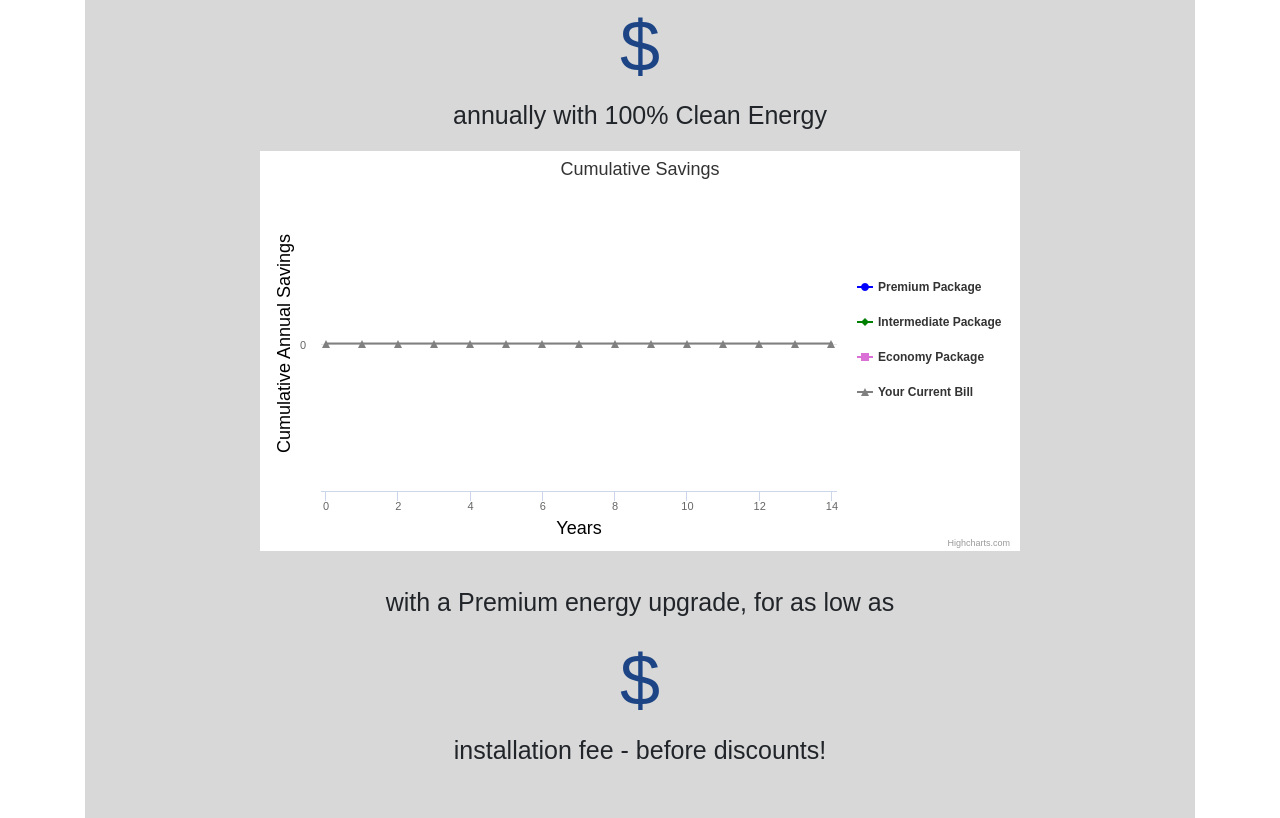
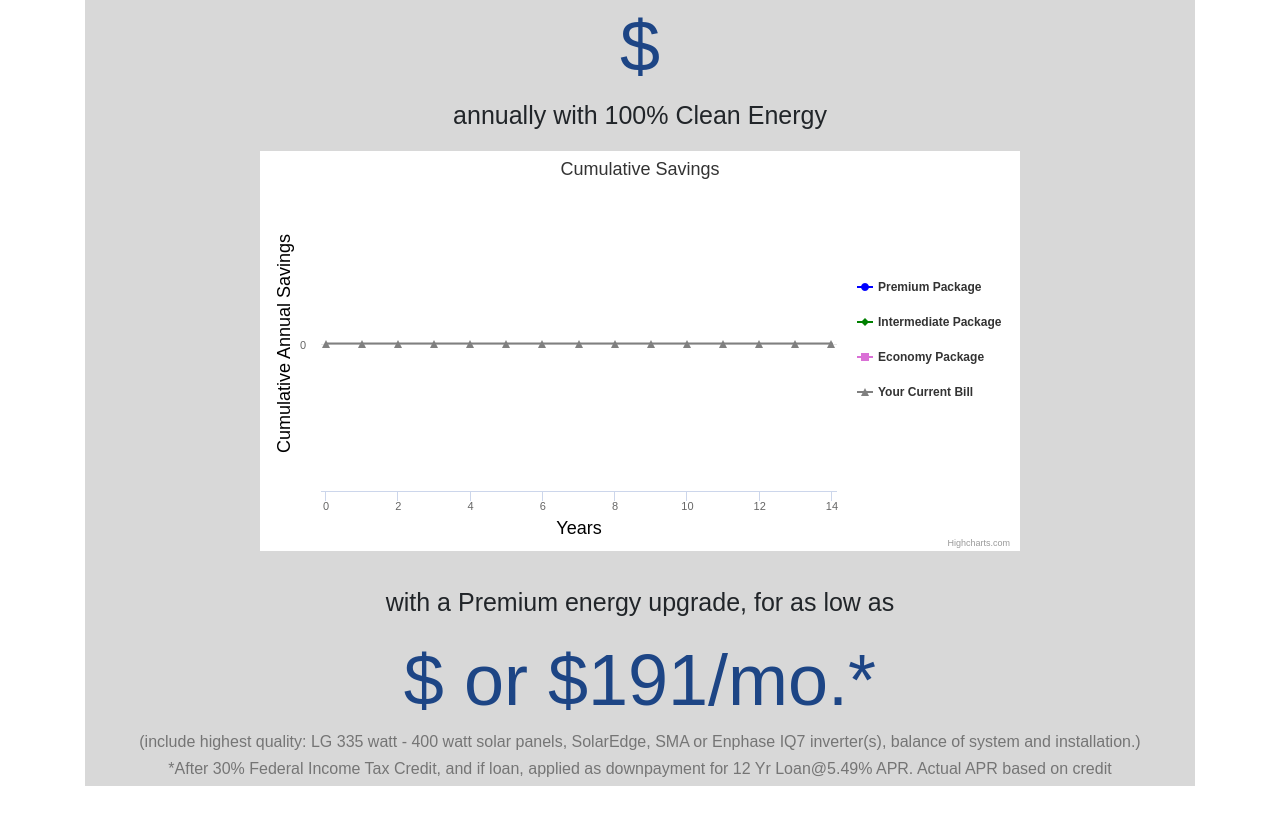
Before and after one commit to Wipomo/Marketing_Ad_Refactor, a React app: page / in a window 1280 px wide. Shown: the part 558-1376 px from the top of the page. After the commit the page ends 1344 px from the top, so only its background shows below. Built offline with nearby package versions, Linux system fonts and the light colour scheme.

Commit message:
added m2uTextl small text on step3

```diff
--- a/src/components/SecondPart.js
+++ b/src/components/SecondPart.js
@@ -57,11 +57,23 @@ class SecondPart extends React.Component {
                 <div className='m2uTextl'>
                   <br />
                   <p className="regular regular-fontSize">with a Premium energy upgrade, for as low as</p>
-                  <h1 className="bigBlue">${this.props.chartData.installFee}</h1>
-                  <p className="regular regular-fontSize">installation fee - before discounts!</p>
-                  <br />
+                  <h1 className="bigBlue">${this.props.chartData.installFee}&nbsp;or&nbsp;$191/mo.*</h1>
                 </div>
               </div>
+            </div>
+          </div>
+          <div className="row">
+            <div className="m2uTextl-small text-center deactive-color">
+              <h6>
+                (include highest quality: LG 335 watt - 400 watt solar panels, SolarEdge, SMA or Enphase IQ7 inverter(s), balance of system and installation.)
+              </h6>
+              <h6>
+                *After 30% Federal Income Tax Credit, and if loan, applied as downpayment for 12 Yr Loan@5.49% APR. Actual APR based on credit
+              </h6>
+            </div>
+          </div>
+          <div className="row">
+            <div className="col-md-8 offset-md-2 main2-container">
               {/* <div className='imageTest2' />
               <div className='m2Lower'>
                 <div className='m2lTop'>
--- a/src/css/styles.css
+++ b/src/css/styles.css
@@ -31,6 +31,10 @@
 
 .hidden {
   display: none;
+}
+
+.deactive-color {
+  color: #757575;
 }
 
 body {
@@ -172,6 +176,10 @@ body {
   font-size: 22px;
 }
 
+.m2uTextl-small {
+  width: 100%;
+}
+
 .bigBlue {
   color: #1D4585;
   font-size: 72px;
```
